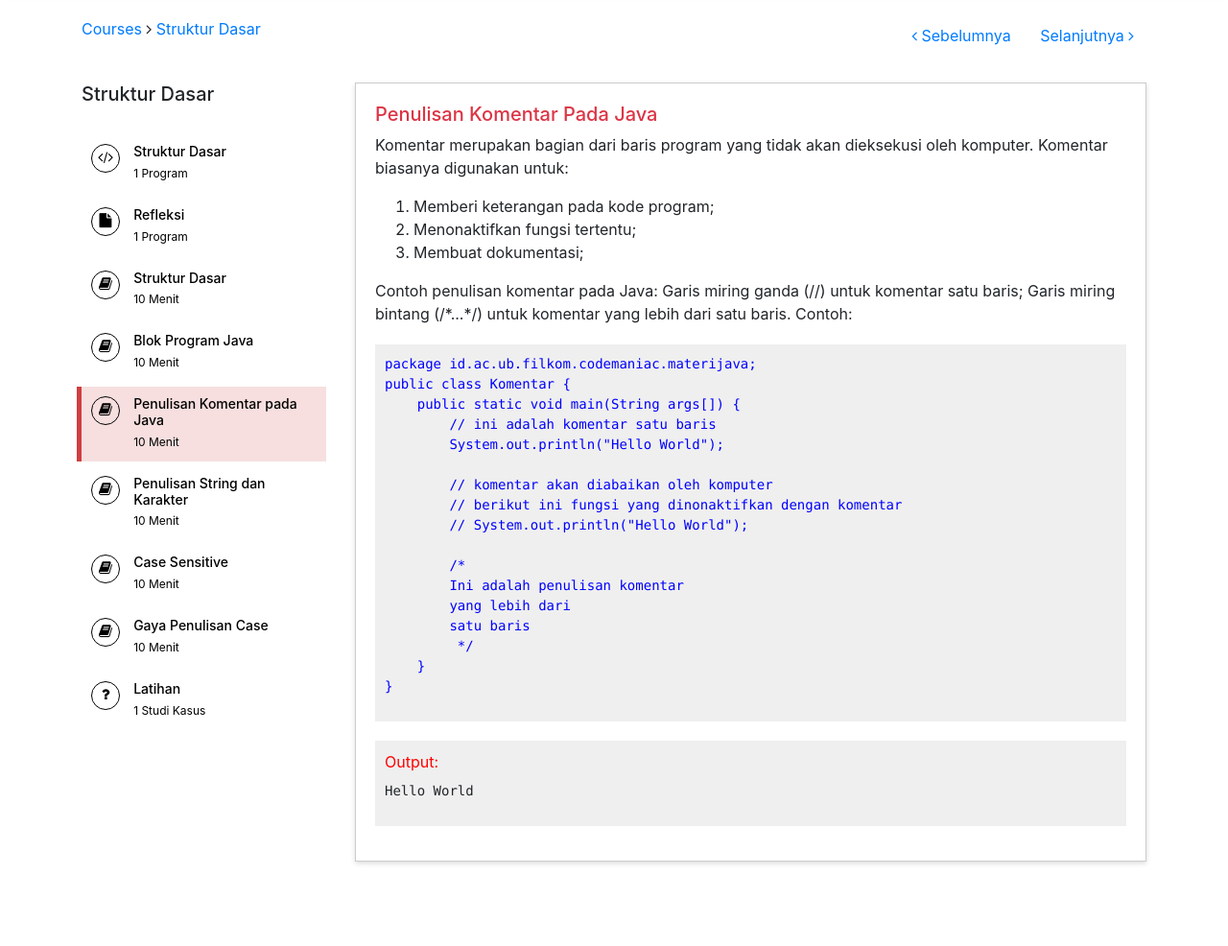
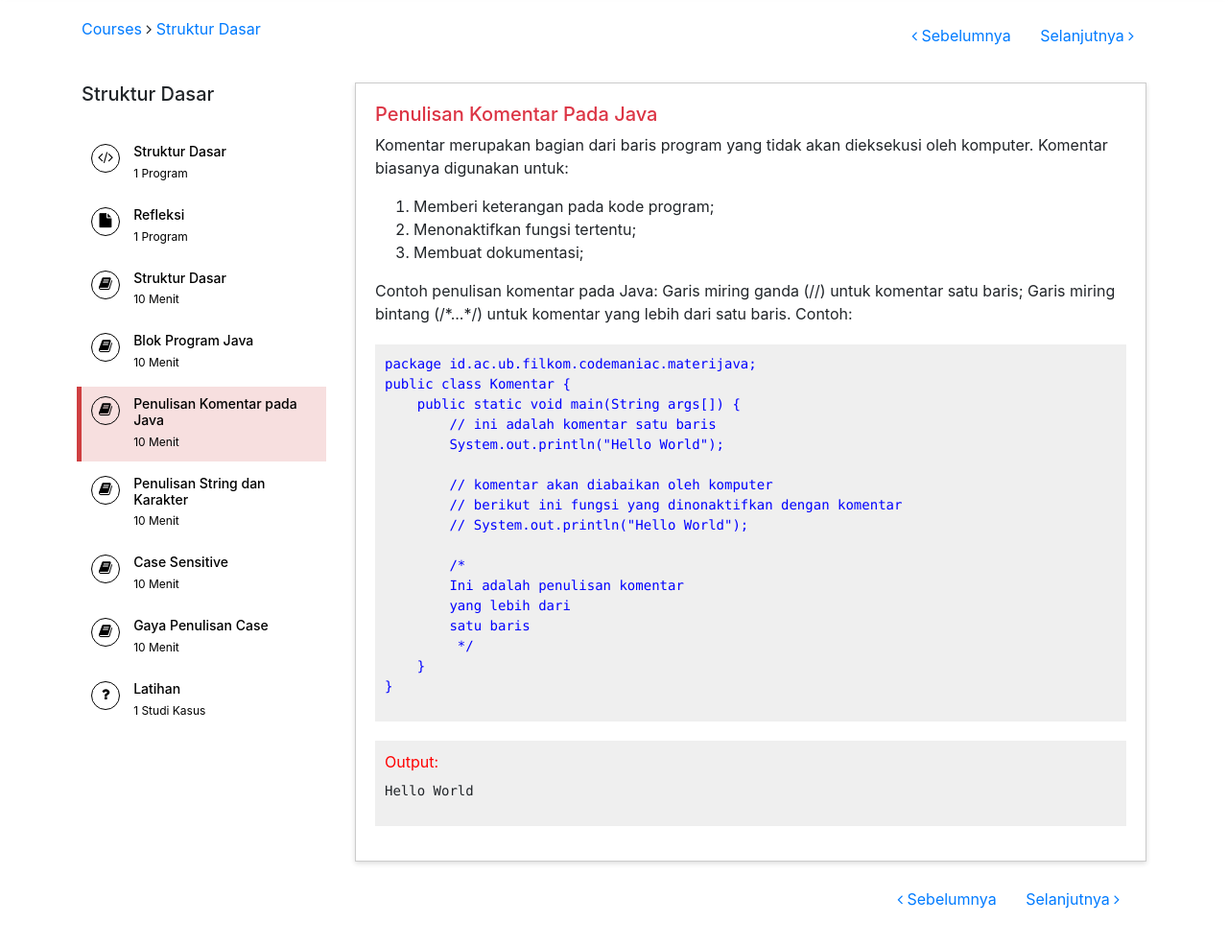
Before and after one commit to nleksanaputri/codemaniac-filkom, a plain HTML site: page materi/struktur-dasar/materi-3.html in a window 1280 px wide. Shown: the part 98-1084 px from the top of the page at 96% size. Before the commit the page ends 1016 px from the top, so only its background shows below. Drawn offline with nearby package versions, Linux system fonts and the light colour scheme.

Commit message:
Update materi-3.html

```diff
--- a/materi/struktur-dasar/materi-3.html
+++ b/materi/struktur-dasar/materi-3.html
@@ -222,7 +222,18 @@ public class Komentar {
 
             </div>
         </div>
-
+        <div class="new-breadcrumb">
+            <div class="container">
+                <div class="row">
+                    <div class="col-12">
+                        <div class="float-right">
+                            <a href="materi-2.html" class="btn btn-link"><i class="fa fa-angle-left" aria-hidden="true"></i> Sebelumnya</a>
+                            <a href="materi-4.html" class="btn btn-link">Selanjutnya <i class="fa fa-angle-right" aria-hidden="true"></i></a>
+                        </div>
+                    </div>
+                </div>
+            </div>
+        </div>
     </div>
 
     <script src="https://code.jquery.com/jquery-3.2.1.slim.min.js" integrity="sha384-KJ3o2DKtIkvYIK3UENzmM7KCkRr/rE9/Qpg6aAZGJwFDMVNA/GpGFF93hXpG5KkN" crossorigin="anonymous"></script>
```
